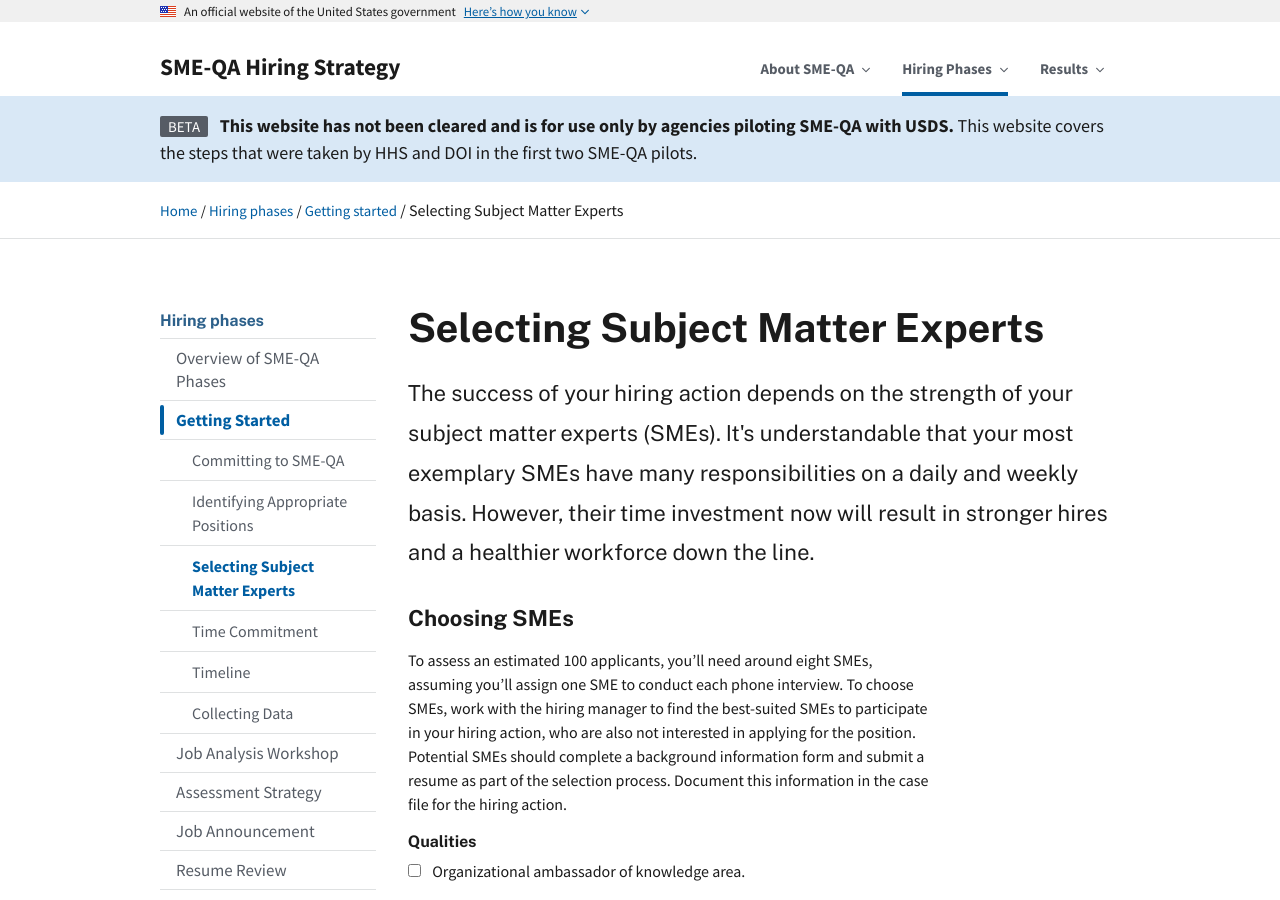
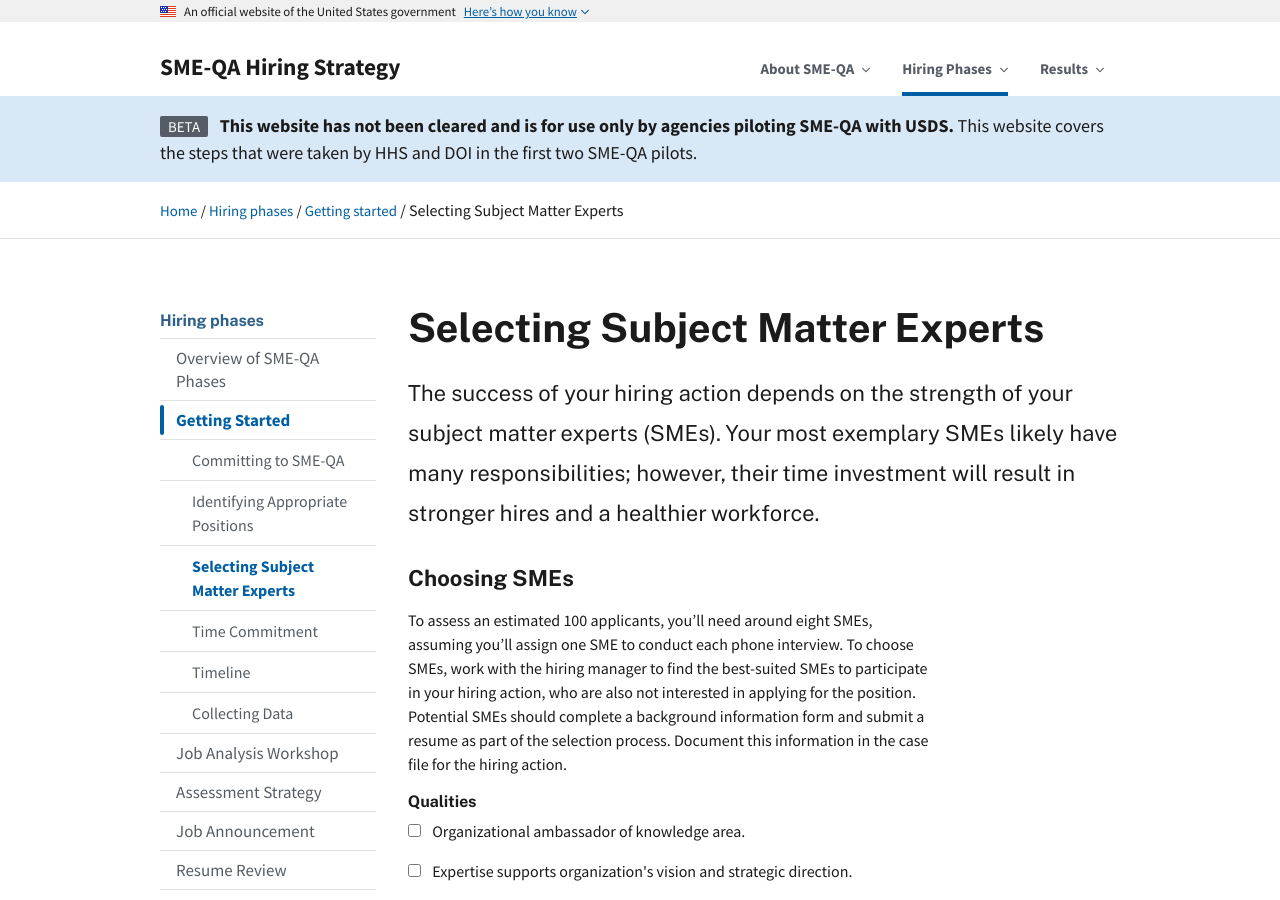
Before and after one commit to usds/SME-QA-Website, a Jekyll site: the page built from pages/phases/getting-started/selecting-smes.md, in a window 1280 px wide and 900 px high. Built offline with Jekyll 4.4.1, drawn with Linux system fonts in a browser that asks for light colours.

Commit message:
Update selecting-smes.md

```diff
--- a/pages/phases/getting-started/selecting-smes.md
+++ b/pages/phases/getting-started/selecting-smes.md
@@ -6,7 +6,7 @@
 sidenav: hiring-phases
 phase: getting-started
 sub-phase-order: 020
-intro: The success of your hiring action depends on the strength of your subject matter experts (SMEs). It's understandable that your most exemplary SMEs have many responsibilities on a daily and weekly basis. However, their time investment now will result in stronger hires and a healthier workforce down the line.
+intro: The success of your hiring action depends on the strength of your subject matter experts (SMEs). Your most exemplary SMEs likely have many responsibilities; however, their time investment will result in stronger hires and a healthier workforce.
 ---
 
 <p class="usa-intro">
```
